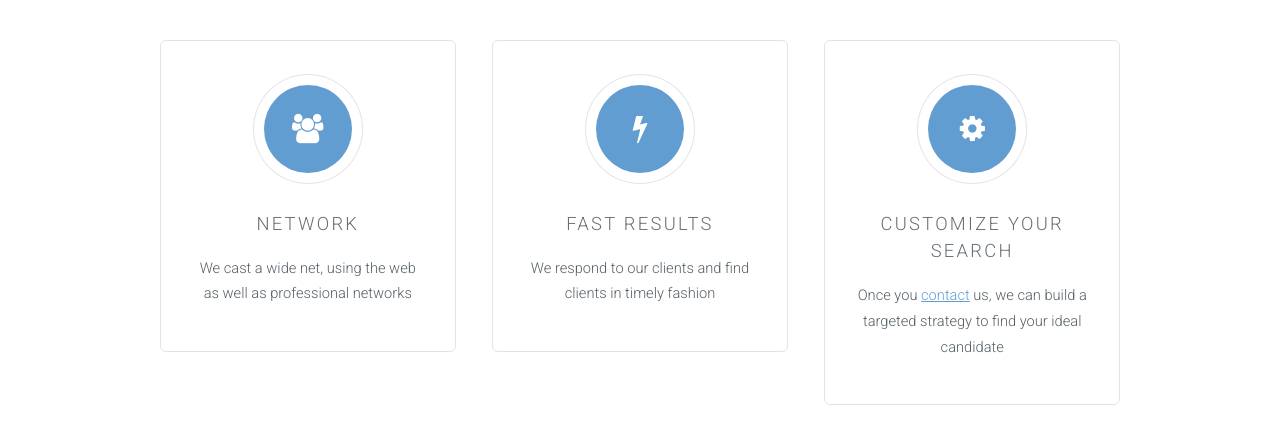
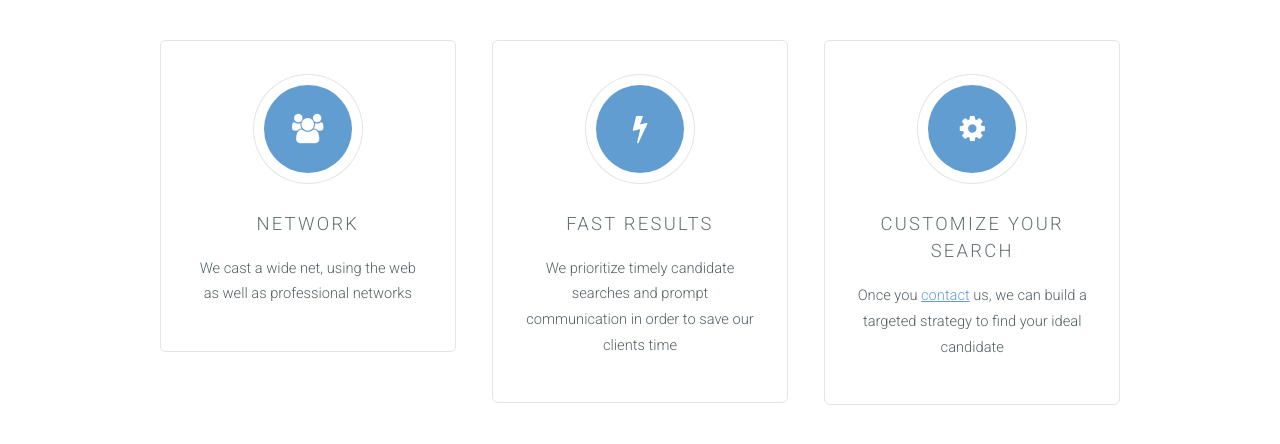
Before and after one commit to awiddy/upfronted, a plain HTML site: page index.html in a window 1280 px wide. Shown: the part 550-994 px from the top of the page. Drawn offline with Linux system fonts and the light colour scheme.

Commit message:
wording on middle box

```diff
--- a/index.html
+++ b/index.html
@@ -73,7 +73,7 @@
 							<section class="special box">
 								<i class="icon fa-bolt major"></i>
 								<h3>Fast Results</h3>
-								<p>We respond to our clients and find clients in timely fashion</p>
+								<p>We prioritize timely candidate searches and prompt communication in order to save our clients time</p>
 							</section>
 						</div>
 						<div class="4u">
```
